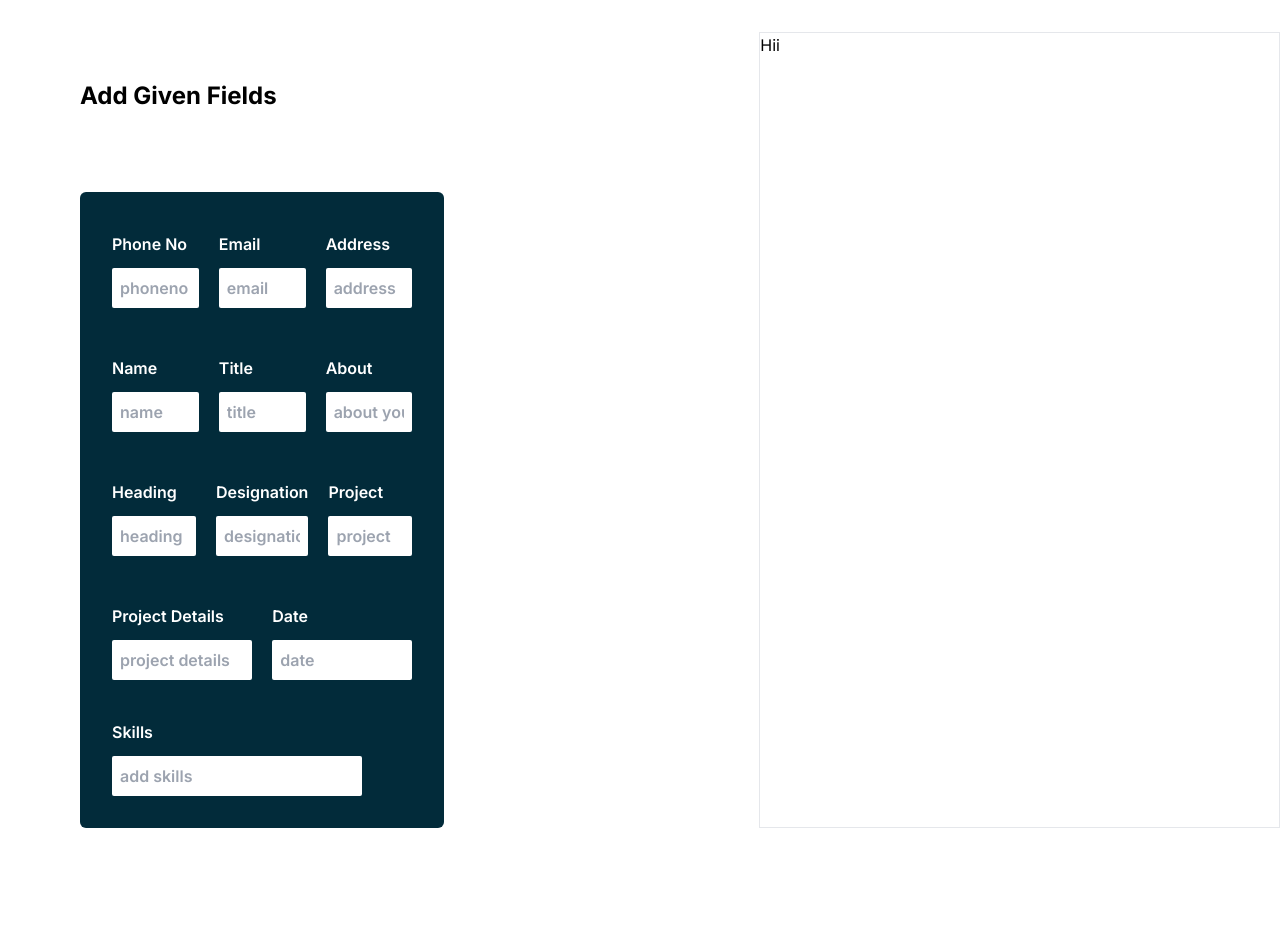
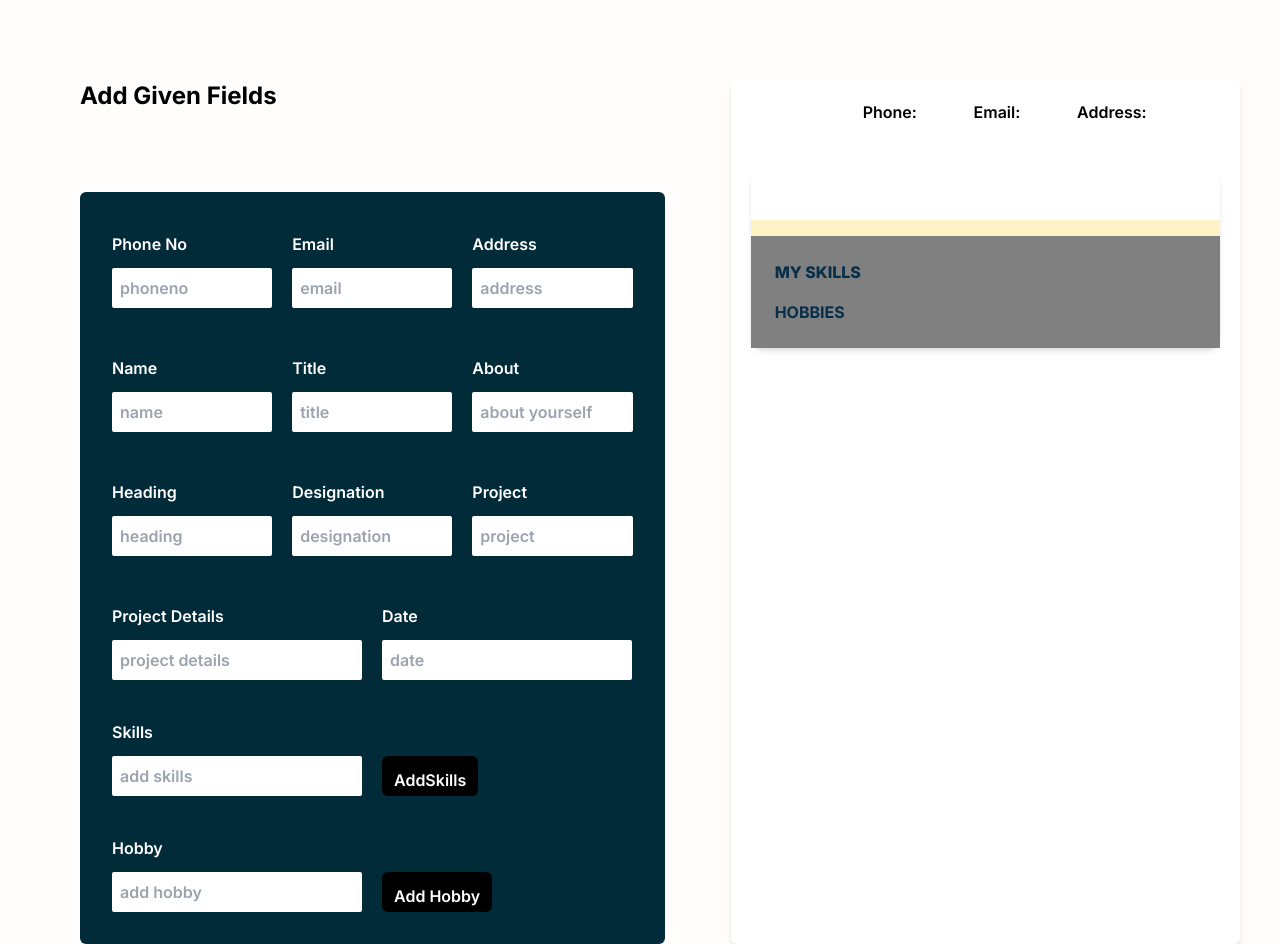
Before and after one commit to yash13565/GOCV, a Next.js app: page / in a window 1280 px wide. Before the commit the page ends 828 px from the top, so only its background shows below. Built offline with nearby package versions, Linux system fonts and the light colour scheme.

Commit message:
resume page content

```diff
--- a/app/globals.css
+++ b/app/globals.css
@@ -1,3 +1,8 @@
 @tailwind base;
 @tailwind components;
 @tailwind utilities;
+
+
+body {
+  background-color: rgb(255, 252, 252);
+}
--- a/components/LeftSection/LeftSection.tsx
+++ b/components/LeftSection/LeftSection.tsx
@@ -1,6 +1,6 @@
 'use client';
+import Button from '@/components/Atoms/Button/Button';
 import Input from '@/components/Atoms/Input/Input';
-import RightSection from '@/components/RightSection/RightSection';
 import React, { useState } from 'react';
 type myData = {
   heading: string;
@@ -8,10 +8,13 @@ type myData = {
   project: string;
   projectDetails: string;
   date: string;
-}[]
+}[];
 type skillData = {
   skills: string;
-}[]
+}[];
+type hobbyData = {
+  hobby: string;
+}[];
 export default function LeftSection() {
   const [phone, setPhone] = useState('');
   const [name, setName] = useState('');
@@ -26,7 +29,9 @@ export default function LeftSection() {
   const [date, setDate] = useState('');
   const [data, setData] = useState<myData>([]);
   const [skills, setSkills] = useState<skillData>([]);
-  const [skillsDetails, setSkillsDetails] = useState('')
+  const [skillsDetails, setSkillsDetails] = useState('');
+  const [hobby, setHobby] = useState<hobbyData>([]);
+  const [hobbyDetails, setHobbyDetails] = useState('');
   function handleAddData() {
     setData([
       ...data,
@@ -40,9 +45,22 @@ export default function LeftSection() {
     ]);
   }
   function addSkills() {
-    setSkills([...skills, {
-      skills:skillsDetails
-    }])
+    setSkills([
+      ...skills,
+      {
+        skills: skillsDetails,
+      },
+    ]);
+    setSkillsDetails('');
+  }
+  function addHobby() {
+    setHobby([
+      ...hobby,
+      {
+        hobby: hobbyDetails,
+      },
+    ]);
+    setHobbyDetails('');
   }
   function handleChange(identifier: string, value: string) {
     if (identifier === 'phone') {
@@ -57,26 +75,28 @@ export default function LeftSection() {
       setTitle(value);
     } else if (identifier === 'about') {
       setAbout(value);
-    }else if (identifier === 'heading') {
+    } else if (identifier === 'heading') {
       setHeading(value);
-    }else if (identifier === 'designation') {
+    } else if (identifier === 'designation') {
       setDesignation(value);
-    }else if (identifier === 'project') {
+    } else if (identifier === 'project') {
       setProject(value);
-    }else if (identifier === 'projectDetails') {
+    } else if (identifier === 'projectDetails') {
       setProjectDetails(value);
-    }else if (identifier === 'date') {
+    } else if (identifier === 'date') {
       setDate(value);
-    }else if (identifier === 'skillsDetails') {
+    } else if (identifier === 'skillsDetails') {
       setSkillsDetails(value);
+    }else if (identifier === 'hobby') {
+      setHobbyDetails(value);
     }
   }
 
   return (
-    <div className='flex'>
+    <div className='flex-col md:flex-row md:flex'>
       <div>
         <h1 className='m-10 sm:m-20 font-bold text-2xl'>Add Given Fields</h1>
-      <div className='bg-[#022b3a] ml-10 sm:ml-20 w-[54%] md:w-[48%] p-3 rounded-md text-white font-semibold'>
+        <div className='bg-[#022b3a] ml-10 sm:ml-20 w-[54%] md:w-[80%] p-3 rounded-md text-white font-semibold'>
           <div className='p-5 flex-col items-baseline sm:flex sm:flex-row gap-5'>
             <div>
               <p>Phone No</p>
@@ -217,7 +237,7 @@ export default function LeftSection() {
               />
             </div>
           </div>
-        <div className='p-5 flex-col items-baseline sm:flex sm:flex-row gap-5'>
+          <div className='p-5 flex-col  sm:flex sm:flex-row gap-5'>
             <div>
               <p>Skills</p>
               <Input
@@ -230,10 +250,67 @@ export default function LeftSection() {
                 value={skillsDetails}
               />
             </div>
+            <Button
+              type='button'
+              text='AddSkills'
+              onClick={addSkills}
+              className=' bg-black p-3 rounded-md h-10 mt-9'
+            />
+          </div>
+          <div className='p-5 flex-col  sm:flex sm:flex-row gap-5'>
+            <div>
+              <p>Hobby</p>
+              <Input
+                type='text'
+                onChange={(e: React.ChangeEvent<HTMLInputElement>) =>
+                  handleChange('hobby', e.target.value)
+                }
+                placeholder='add hobby'
+                className='p-2 rounded-sm outline-none mt-3 text-black w-[100%]'
+                value={hobbyDetails}
+              />
+            </div>
+            <Button
+              type='button'
+              text='Add Hobby'
+              onClick={addHobby}
+              className=' bg-black p-3 rounded-md h-10 mt-9'
+            />
           </div>
         </div>
       </div>
-        <RightSection />
+      <div className='shadow-md bg-[#ffffff] w-[50%] mt-20 mr-10 p-5 rounded-md'>
+        <div className='flex justify-between ml-[7rem] font-semibold'>
+          <h1>Phone: {phone}</h1>
+          <h1>Email: {email}</h1>
+          <h1 className='w-[40%]'>Address: {address}</h1>
+        </div>
+        <div className='bg-[#ffffff] shadow-md mt-4 rounded-xl'>
+          <div className='flex flex-col items-center mt-12 text-left'>
+            <p className='font-extrabold text-[#c0d6df] text-[1.5rem]'>
+              {name}
+            </p>
+            <p className='font-bold text-[#c0d6df] text-[1rem]'>{title}</p>
+          </div>
+          <div className='mt-12 bg-amber-100 text-left p-2'>
+            <p className=' overflow-hidden ml-40'>{about}</p>
+          </div>
+          <div className=''>
+            <div className='bg-[grey] p-6'>
+              <h1 className='font-extrabold text-sky-950'>MY SKILLS</h1>
+              {skills.map((skill, index) => (
+                <p className='p-1'>{skill.skills}</p>
+              ))}
+              <p className='mt-4 text-sky-950 font-bold'>HOBBIES</p>
+              <div className='flex gap-4'>
+              {hobby.map((hobbies, index) => (
+                <p className='p-1'>{hobbies.hobby}</p>
+              ))}
+              </div>
+            </div>
+          </div>
+        </div>
+      </div>
     </div>
   );
 }
--- a/components/RightSection/RightSection.tsx
+++ /dev/null
@@ -1,11 +0,0 @@
-import React from 'react'
-
-function RightSection() {
-  return (
-      <div className='border w-[50%] mt-8'>
-          <h1>Hii</h1>
-    </div>
-  )
-}
-
-export default RightSection
```
Lines whose indentation alone changed are shown as unchanged.
